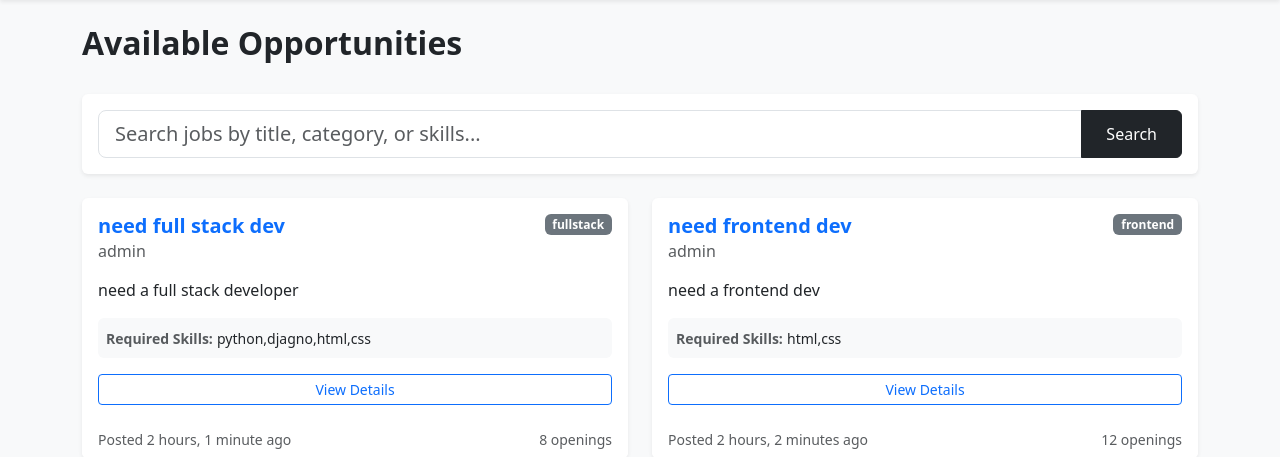
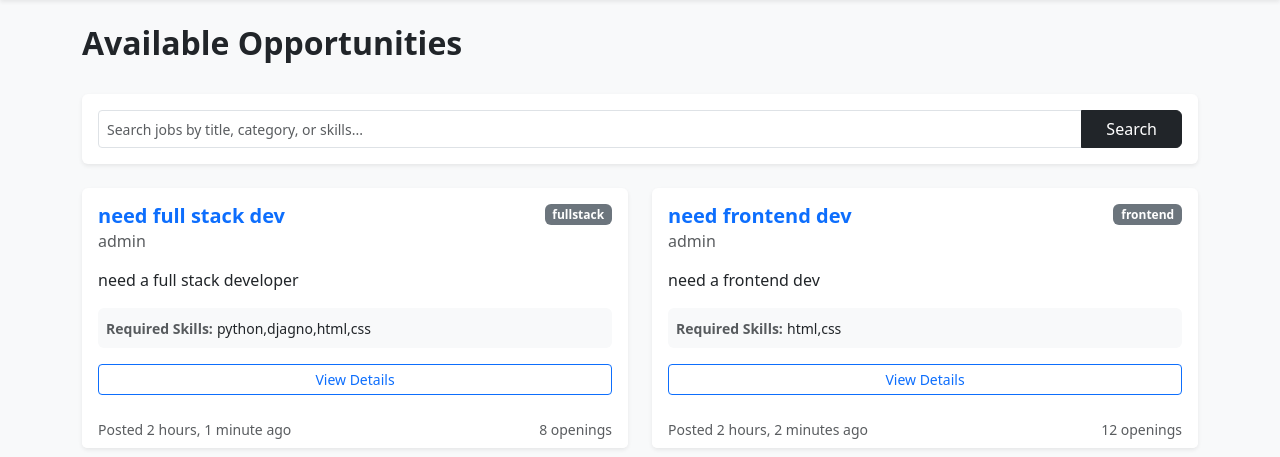
Before and after one commit to nafijur-rahaman/nafis_001198_jobportal, a Django app: page / in a window 1280 px wide. Shown: the part 56-513 px from the top of the page. Run offline with Django 5.2, Linux system fonts and the light colour scheme; data comes from the database, SQL or seed files in the repository.

Commit message:
update design

```diff
--- a/portal/templates/portal/job_list.html
+++ b/portal/templates/portal/job_list.html
@@ -4,7 +4,7 @@
 <div class="d-flex justify-content-between align-items-center mb-4">
     <h2 class="fw-bold">Available Opportunities</h2>
     {% if user.role == 'recruiter' %}
-        <a href="{% url 'job-create' %}" class="btn btn-primary">+ Post New Job</a>
+        <a href="{% url 'job-create' %}" class="btn btn-primary">Post New Job</a>
     {% endif %}
 </div>
 
@@ -12,7 +12,7 @@
     <div class="col-md-12">
         <form method="GET" class="card shadow-sm border-0 p-3">
             <div class="input-group">
-                <input type="text" name="q" class="form-control form-control-lg" placeholder="Search jobs by title, category, or skills..." value="{{ request.GET.q }}">
+                <input type="text" name="q" class="form-control form-control-sm" placeholder="Search jobs by title, category, or skills..." value="{{ request.GET.q }}">
                 <button class="btn btn-dark px-4" type="submit">Search</button>
                 {% if request.GET.q %}
                     <a href="{% url 'job-list' %}" class="btn btn-outline-secondary">Clear</a>
```
